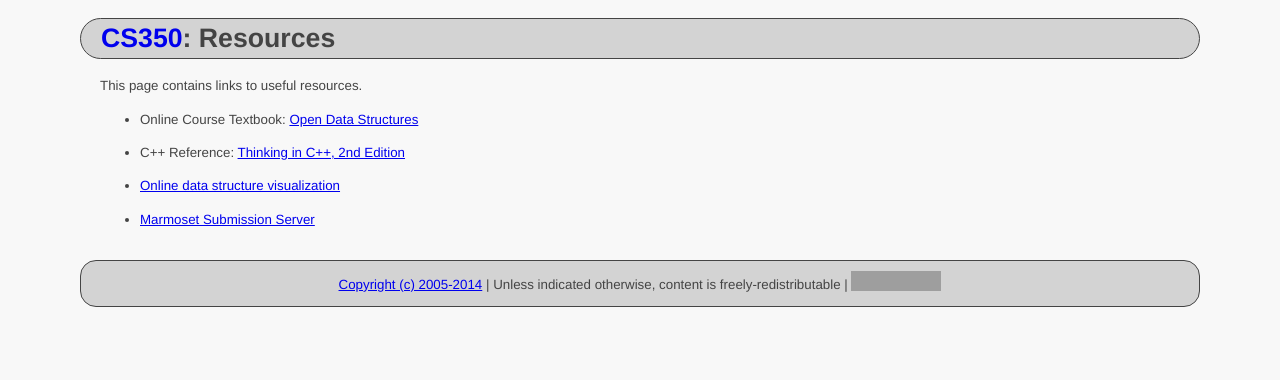
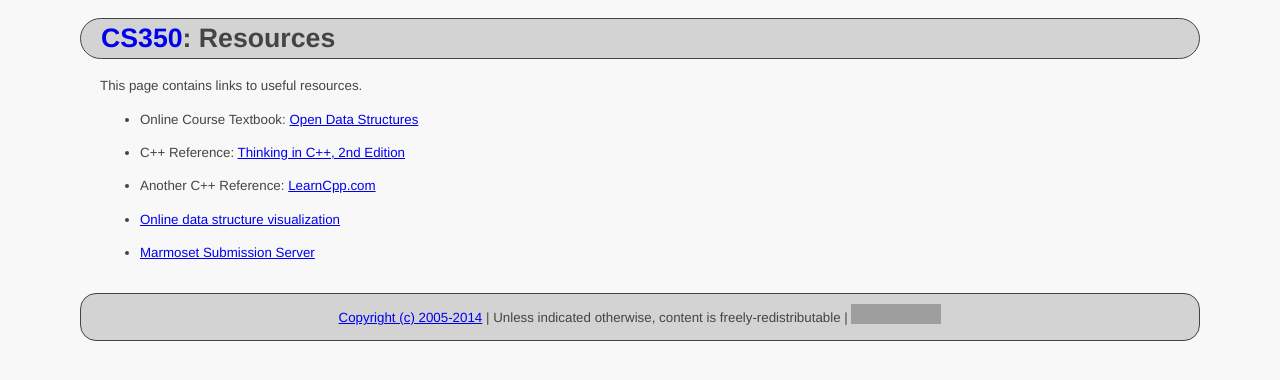
Before and after one commit to ycpcs/cs350-fall2014, a Jekyll site: the page built from resources/index.md, in a window 1280 px wide. Shown: the top 380 px of the page. Built offline with Jekyll 4.4.1, drawn with Linux system fonts in a browser that asks for light colours; Markdown is read by kramdown in place of the engine named in the settings; grey boxes are pictures that could not be loaded.

Commit message:
added C++ reference

```diff
--- a/resources/index.md
+++ b/resources/index.md
@@ -10,6 +10,8 @@ This page contains links to useful resources.
 
  - C++ Reference: [Thinking in C++, 2nd Edition](http://www.mindview.net/Books/TICPP/ThinkingInCPP2e.html)
 
+ - Another C++ Reference: [LearnCpp.com](http://www.learncpp.com)
+
  - [Online data structure visualization](http://www.cs.usfca.edu/~galles/visualization/Algorithms.html)
 
  - [Marmoset Submission Server](https://cs.ycp.edu/marmoset/)
```
